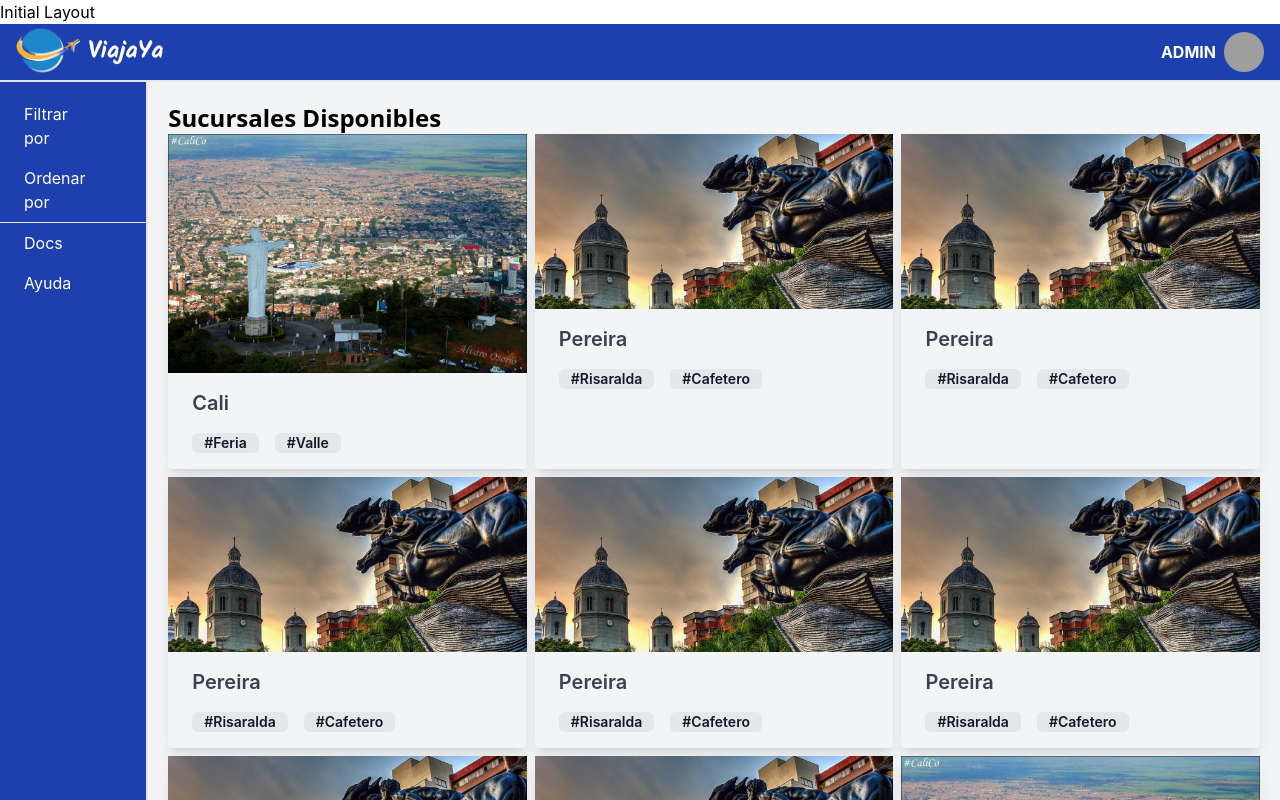
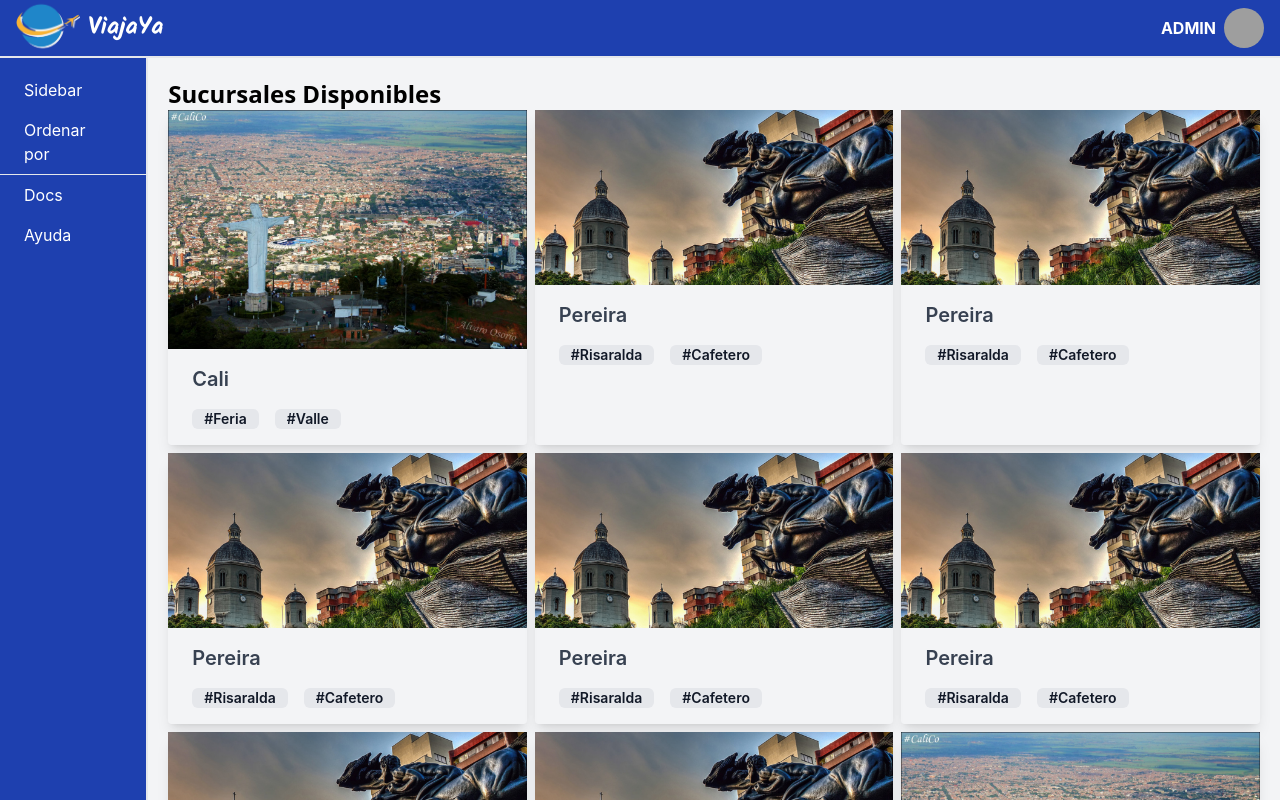
Before and after one commit to coscristian/Agencia-de-Viajes, a React (Create React App) app: page /sucursales in a window 1280 px wide. Shown: the top 800 px of the page. Built offline with nearby package versions, Linux system fonts and the light colour scheme; grey boxes are pictures that could not be loaded.

Commit message:
Sucursales page fixed with sidebar component

```diff
--- a/src/App.jsx
+++ b/src/App.jsx
@@ -14,13 +14,14 @@ function App() {
   return (
     <div className="App">
       <Router>
-        <Layout>
           <Routes>
-            <Route path="/" element={<Index />} />
-            <Route path="/sucursales" element={<Sucursales />}/>
+            <Route path="/" element={<Layout />}>
+                <Route path='/' element={<Index />} />
+                <Route path="/sucursales" element={<Sucursales />}/>
+            </Route>
+
             <Route path="/admin_sucursal" element={<SucursalAdmin />}/>
           </Routes>
-        </Layout>
       </Router>
     </div>
   );
--- a/src/components/SucursalesSideBar.jsx
+++ b/src/components/Sidebar.jsx
@@ -1,10 +1,8 @@
-
-const SucursalesSideBar = () => {
+const Sidebar = ({children}) => {
     return (
         <div className='flex flex-col text-white py-3   bg-blue-800 border-r-2 h-screen'>
             <ul>
-                <li className='py-2 pl-6 pr-14 hover:bg-blue-900 rounded-3xl'>Filtrar por</li>
-                <li className='py-2 pl-6 pr-14 hover:bg-blue-900 rounded-3xl'>Ordenar por</li>
+                {children}
                 <hr></hr>
                 <li className='py-2 pl-6 pr-14 hover:bg-blue-900 rounded-3xl'>Docs</li>
                 <li className='py-2 pl-6 pr-14 hover:bg-blue-900 rounded-3xl'>Ayuda</li>
@@ -13,4 +11,4 @@ const SucursalesSideBar = () => {
     );
 }
 
-export default SucursalesSideBar;
+export default Sidebar;
--- a/src/components/c1.jsx
+++ /dev/null
@@ -1,19 +0,0 @@
-
-function C1() {
-    return (
-    <header className="App-header">
-        <p>
-            Edit <code>src/App.js</code> and save to reload.
-        </p>
-        <a
-            className="App-link"
-            href="https://reactjs.org"
-            target="_blank"
-            rel="noopener noreferrer"
-        >
-            Learn React
-        </a>
-    </header>);
-}
-
-export default C1;
--- a/src/layouts/Layout.jsx
+++ b/src/layouts/Layout.jsx
@@ -1,12 +1,13 @@
+import { Outlet } from "react-router-dom";
+
 const { default: NavBar } = require("components/NavBar")
 
 
-const Layout = ({children}) => {
+const Layout = () => {
     return (
         <div>
-            Initial Layout
             <NavBar />
-            <main>{children}</main>
+            <main><Outlet /></main>
         </div>
     );
 }
--- a/src/pages/sucursales.jsx
+++ b/src/pages/sucursales.jsx
@@ -1,4 +1,4 @@
-import SucursalesSideBar from "components/SucursalesSideBar";
+import Sidebar from "components/Sidebar";
 import SucursalCard from "components/SucursalCard";
 import pereira from "media/pereira.jpg";
 import cali from "media/cali.jpg";
@@ -6,7 +6,10 @@ import cali from "media/cali.jpg";
 function Sucursales() {
     return (
         <div className='flex flex-row bg-gray-100'>
-            <SucursalesSideBar />
+            <Sidebar>
+                <li className='py-2 pl-6 pr-14 hover:bg-blue-900 rounded-3xl'>Sidebar</li>
+                <li className='py-2 pl-6 pr-14 hover:bg-blue-900 rounded-3xl'>Ordenar por</li>
+            </Sidebar>
             <div className="flex flex-col mx-5 my-5 w-full">
                 <h2 className="text-2xl font-sans font-bold">Sucursales Disponibles</h2>
                 <div className="grid grid-cols-3 gap-2">
```
